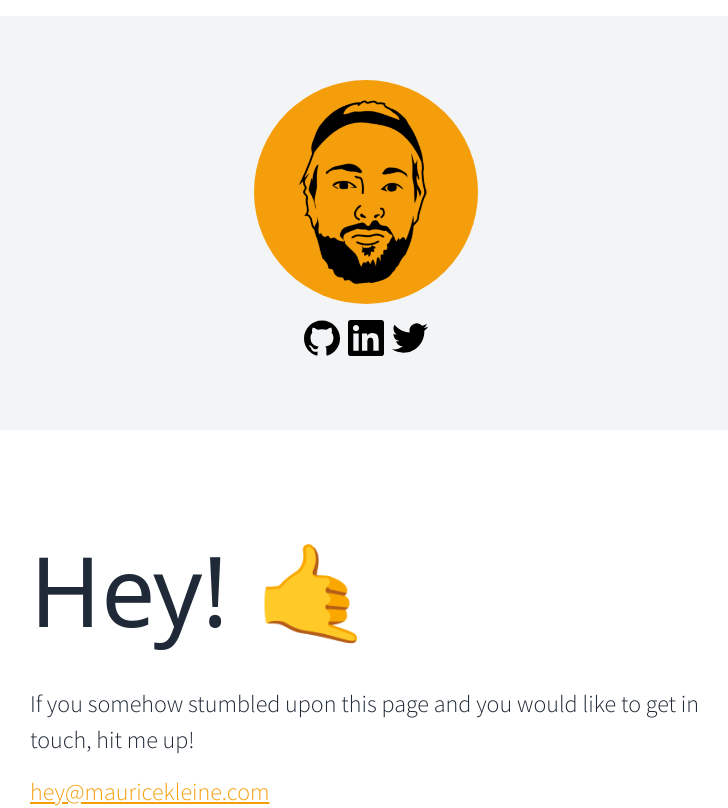
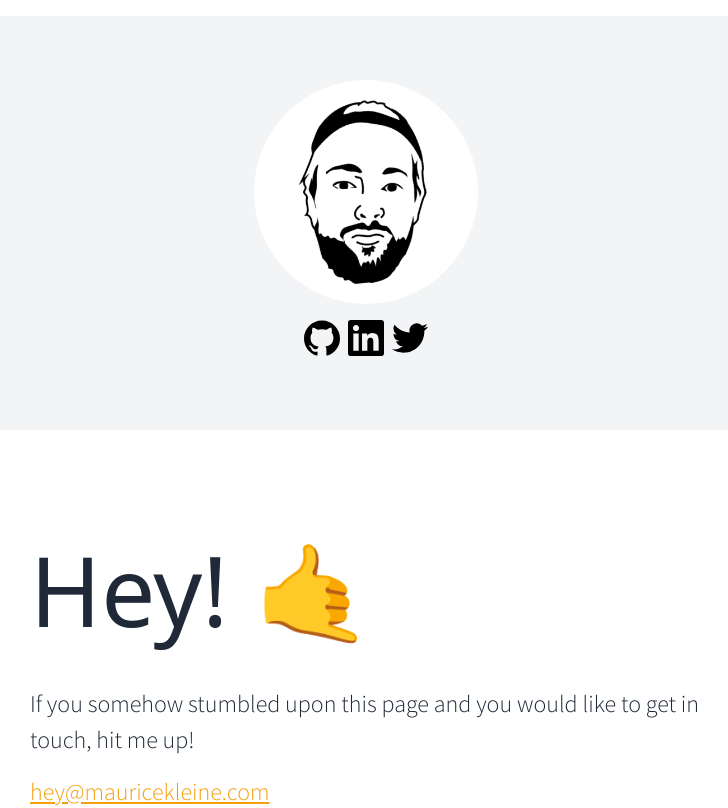
Before and after one commit to mauricekleine/mozza, a Next.js app: page / in a window 1280 px wide. Shown: the top 808 px of the page, without its empty margins (274-1002 px from the left). Built offline with nearby package versions, Linux system fonts and the light colour scheme; a web font is replaced by a local one.

Commit message:
feat: white header bg

```diff
--- a/src/pages/index.tsx
+++ b/src/pages/index.tsx
@@ -14,7 +14,7 @@ const Home = () => {
         <div className="flex flex-col items-center space-y-4">
           <img
             alt="Maurice Kleine"
-            className="bg-yellow-500 h-56 w-56 rounded-full"
+            className="bg-white h-56 w-56 rounded-full"
             src="/maurice-kleine.png"
           />
 
```
